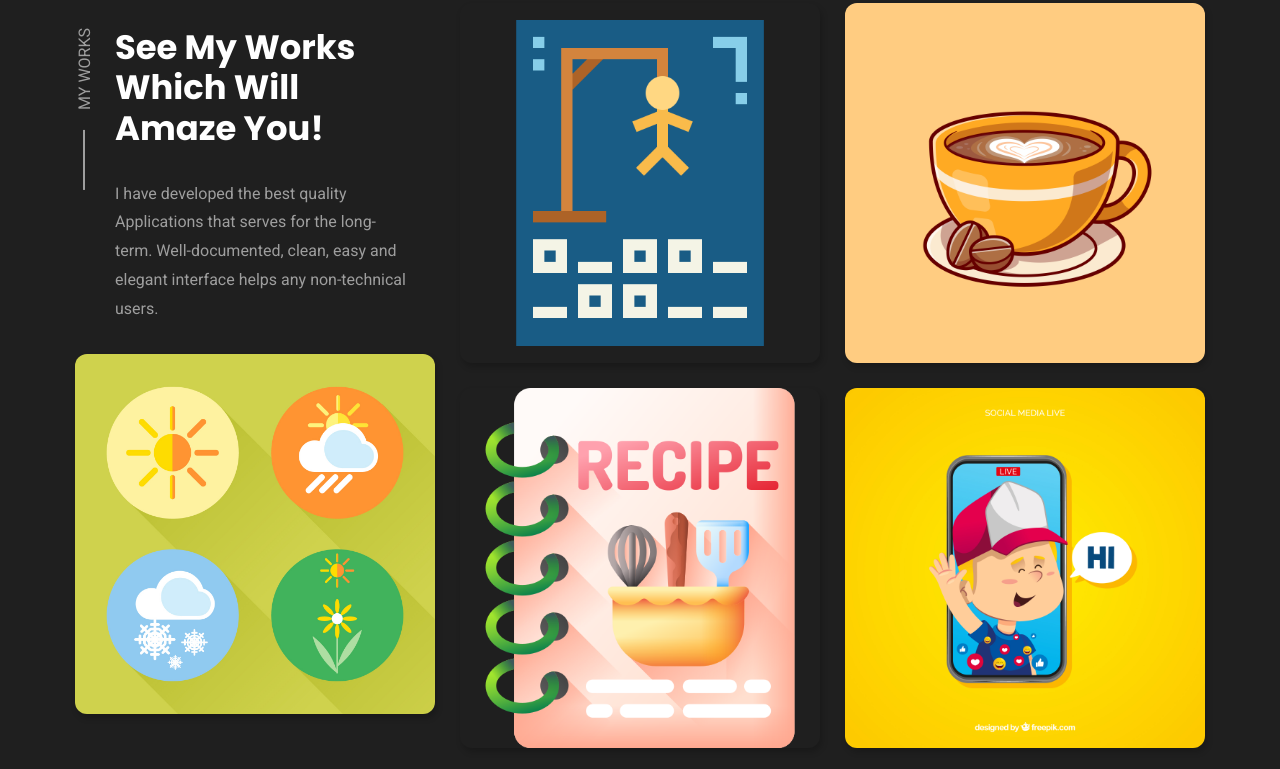
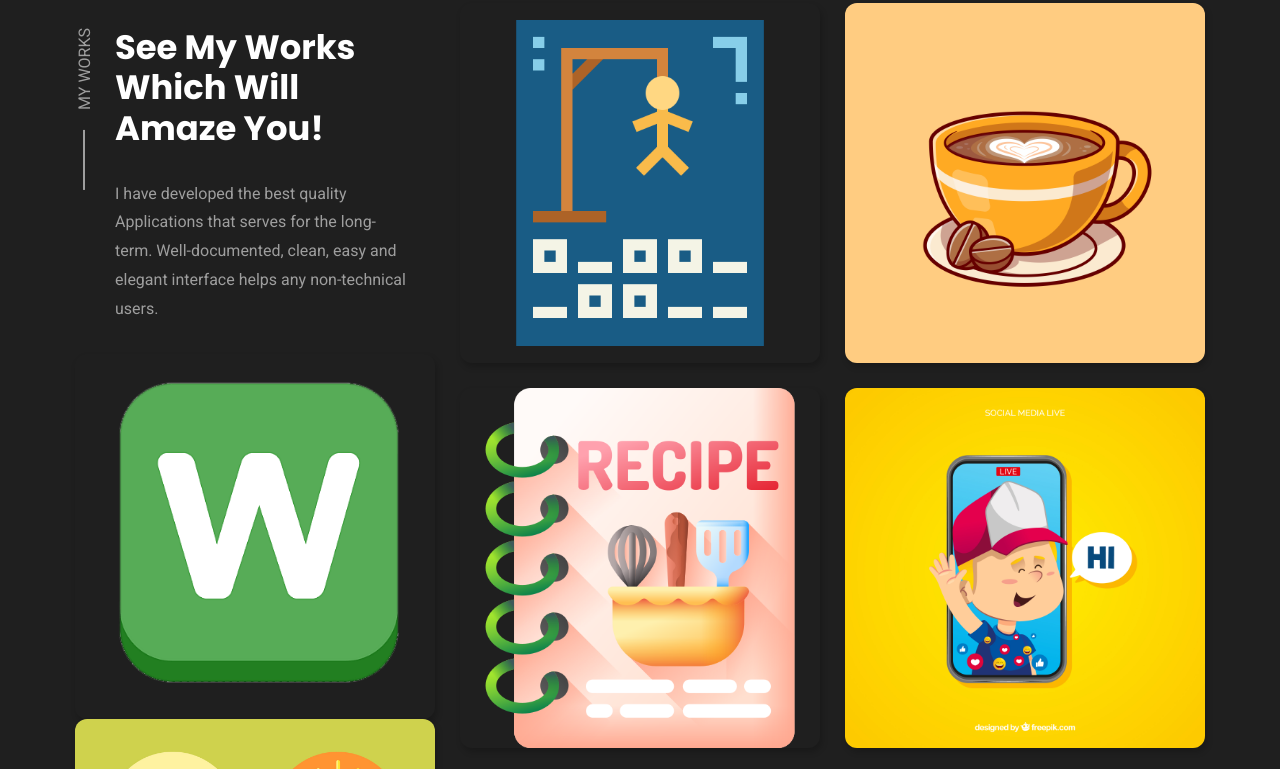
Before and after one commit to harshb23/harshb23.github.io, a plain HTML site: page index.html in a window 1280 px wide. Shown: the part 3051-3820 px from the top of the page. Drawn offline with nearby package versions, Linux system fonts and the light colour scheme; grey boxes are pictures that could not be loaded; a web font is replaced by a local one.

Commit message:
Wordle App Added

```diff
--- a/index.html
+++ b/index.html
@@ -235,7 +235,7 @@
               Hi, I'm Harsh Bhatt, a dedicated Software Developer graduated a
               Mobile Application Development (Ontario College Graduate
               Certificate) at Fanshawe College in London, Ontario. With a strong
-              academic foundation and a CGPA of 4.13/4.20, eagerly looking
+              academic foundation and a CGPA of 4.13/4.20 with President's Honour Roll, looking
               forward to the full-time job opportunity.
             </p>
 
@@ -545,6 +545,29 @@
                   interface helps any non-technical users.
                 </p>
               </div>
+            </li>
+
+            </li>
+              <a
+                href="https://github.com/harshb23/WordleClone"
+                class="project-card"
+              >
+                <figure class="card-banner">
+                  <img
+                    src="./assets/images/wordle_app.png"
+                    class="w-100"
+                    alt="Wordle Clone App"
+                  />
+                </figure>
+
+                <div class="card-content">
+                  <h3 class="h4 card-title">Wordle Clone App in Flutter</h3>
+
+                  <time class="publish-date" datetime="2024-09"
+                    >September 2024</time
+                  >
+                </div>
+              </a>
             </li>
 
             <li>
```
Also changed, not shown: assets/images/wordle_app.png (added).
